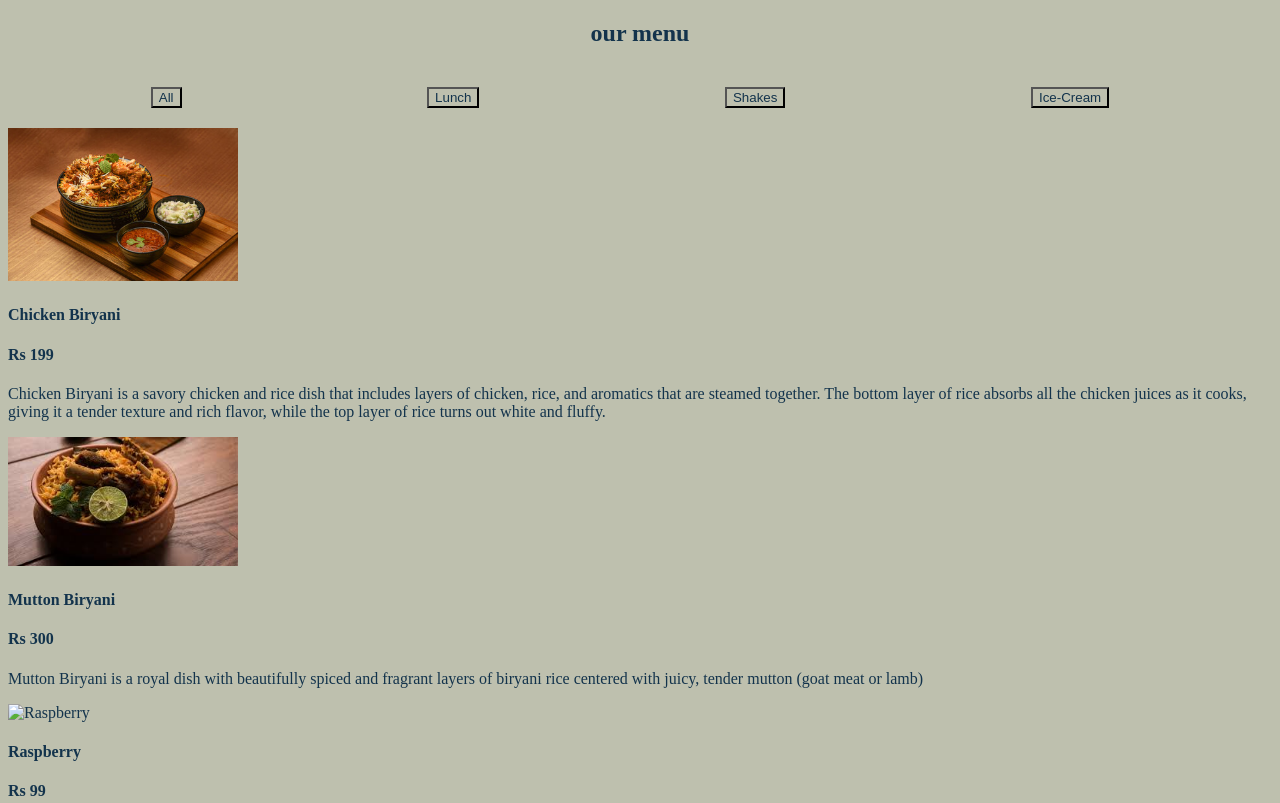
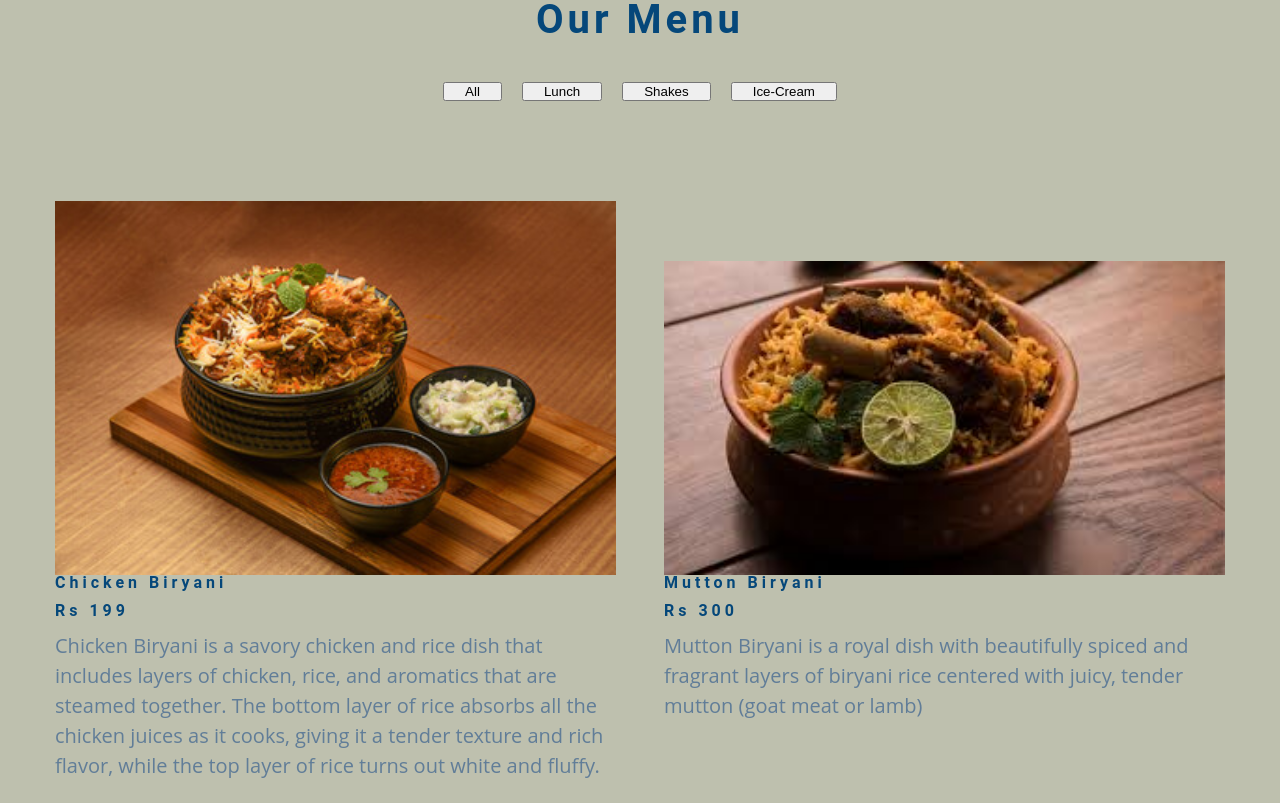
Before and after one commit to Md-Yaseen-Dev/Projects--Html-Js-CSS, a plain HTML site: page Javascript projects/Restaurant Menu/index.html in a window 1280 px wide. Shown: the top 803 px of the page. Drawn offline with Linux system fonts and the light colour scheme.

Commit message:
project completed

```diff
--- a/Javascript projects/Restaurant Menu/Css/Menu.css
+++ b/Javascript projects/Restaurant Menu/Css/Menu.css
@@ -1,16 +1,14 @@
-* {
+body {
     background-color: rgb(190, 192, 174);
-    /* background: #13334c; */
-    /* font-size:10px; */
+    background: #13334c;
+    font-size: 10px;
     color: #13334c;
-
-
 
 }
 
 h2 {
     text-align: center;
-    text-underline-position: below,yellow;
+    text-underline-position: below, yellow;
 }
 
 img {
@@ -21,12 +19,298 @@ img {
 }
 
 .btn-container {
-    position:relative;
-    display: flex;
-    justify-content: space-around;
+    /* position:relative;
+    display: flex; */
+    padding:10px;
+    /* justify-content: space-around; */
     text-align: center;
-    padding: 20px;
-    margin-right: 20px;
-    box
+    /* padding: 20px; */
+    /* margin-right: 20px; */
+    font-size: 50px;
 
 }
+.filter-btn{
+    margin:10px;
+    padding-left: 20px;
+    padding-right: 20px;
+
+}
+
+/* ------------------------------------------------------------------------------------ */
+
+/*
+===============
+Fonts
+===============
+*/
+@import url("https://fonts.googleapis.com/css?family=Open+Sans|Roboto:400,700&display=swap");
+
+/*
+===============
+Variables
+===============
+*/
+
+
+:root {
+    /* dark shades of primary color*/
+    --clr-primary-1: hsl(205, 86%, 17%);
+    --clr-primary-2: hsl(205, 77%, 27%);
+    --clr-primary-3: hsl(205, 72%, 37%);
+    --clr-primary-4: hsl(205, 63%, 48%);
+    /* primary/main color */
+    --clr-primary-5: #49a6e9;
+    /* lighter shades of primary color */
+    --clr-primary-6: hsl(205, 89%, 70%);
+    --clr-primary-7: hsl(205, 90%, 76%);
+    --clr-primary-8: hsl(205, 86%, 81%);
+    --clr-primary-9: hsl(205, 90%, 88%);
+    --clr-primary-10: hsl(205, 100%, 96%);
+    /* darkest grey - used for headings */
+    --clr-grey-1: hsl(209, 61%, 16%);
+    --clr-grey-2: hsl(211, 39%, 23%);
+    --clr-grey-3: hsl(209, 34%, 30%);
+    --clr-grey-4: hsl(209, 28%, 39%);
+    /* grey used for paragraphs */
+    --clr-grey-5: hsl(210, 22%, 49%);
+    --clr-grey-6: hsl(209, 23%, 60%);
+    --clr-grey-7: hsl(211, 27%, 70%);
+    --clr-grey-8: hsl(210, 31%, 80%);
+    --clr-grey-9: hsl(212, 33%, 89%);
+    --clr-grey-10: hsl(210, 36%, 96%);
+    --clr-white: #fff;
+    --clr-red-dark: hsl(360, 67%, 44%);
+    --clr-red-light: hsl(360, 71%, 66%);
+    --clr-green-dark: hsl(125, 67%, 44%);
+    --clr-green-light: hsl(125, 71%, 66%);
+    --clr-black: #222;
+    --clr-gold: #c59d5f;
+    --ff-primary: "Roboto", sans-serif;
+    --ff-secondary: "Open Sans", sans-serif;
+    --transition: all 0.3s linear;
+    --spacing: 0.25rem;
+    --radius: 0.5rem;
+    --light-shadow: 0 5px 15px rgba(0, 0, 0, 0.1);
+    --dark-shadow: 0 5px 15px rgba(0, 0, 0, 0.2);
+    --max-width: 1170px;
+    --fixed-width: 620px;
+}
+
+/*
+===============
+Global Styles
+===============
+*/
+
+*,
+::after,
+::before {
+    margin: 0;
+    padding: 0;
+    box-sizing: border-box;
+}
+
+body {
+    font-family: var(--ff-secondary);
+    background: var(--clr-grey-10);
+    color: var(--clr-grey-1);
+    line-height: 1.5;
+    font-size: 0.875rem;
+}
+
+ul {
+    list-style-type: none;
+}
+
+a {
+    text-decoration: none;
+}
+
+img:not(.logo) {
+    width: 100%;
+}
+
+img {
+    display: block;
+}
+
+h1,
+h2,
+h3,
+h4 {
+    letter-spacing: var(--spacing);
+    text-transform: capitalize;
+    line-height: 1.25;
+    margin-bottom: 0.75rem;
+    font-family: var(--ff-primary);
+}
+
+h1 {
+    font-size: 3rem;
+}
+
+h2 {
+    font-size: 2rem;
+}
+
+h3 {
+    font-size: 1.25rem;
+}
+
+h4 {
+    font-size: 0.875rem;
+}
+
+p {
+    margin-bottom: 1.25rem;
+    color: var(--clr-grey-5);
+}
+
+@media screen and (min-width: 800px) {
+    h1 {
+        font-size: 4rem;
+    }
+
+    h2 {
+        font-size: 2.5rem;
+    }
+
+    h3 {
+        font-size: 1.75rem;
+    }
+
+    h4 {
+        font-size: 1rem;
+    }
+
+    body {
+        font-size: 1rem;
+    }
+
+    h1,
+    h2,
+    h3,
+    h4 {
+        line-height: 1;
+    }
+}
+
+/*  global classes */
+
+.btn {
+    text-transform: uppercase;
+    background: transparent;
+    color: var(--clr-black);
+    padding: 0.375rem 0.75rem;
+    letter-spacing: var(--spacing);
+    display: inline-block;
+    transition: var(--transition);
+    font-size: 0.875rem;
+    border: 2px solid var(--clr-black);
+    cursor: pointer;
+    box-shadow: 0 1px 3px rgba(0, 0, 0, 0.2);
+    border-radius: var(--radius);
+}
+
+.btn:hover {
+    color: var(--clr-white);
+    background: var(--clr-black);
+}
+
+/* section */
+.section {
+    padding: 5rem 0;
+}
+
+.section-center {
+    width: 90vw;
+    margin: 5rem auto;
+    max-width: 1170px;
+}
+
+main {
+    min-height: 100vh;
+    display: grid;
+    place-items: center;
+}
+
+/*
+===============
+Countdown Timer
+===============
+*/
+.gift-img {
+    margin-bottom: 2rem;
+}
+
+.gift-info h3 {
+    text-transform: uppercase;
+    color: var(--clr-primary-3);
+}
+
+.gift-info p {
+    color: var(--clr-grey-6);
+}
+
+.date {
+    color: var(--clr-grey-5);
+    font-size: 0.85rem;
+}
+
+@media screen and (min-width: 992px) {
+    .section-center {
+        display: grid;
+        grid-template-columns: 1fr 1fr;
+        place-items: center;
+        gap: 3rem;
+        width: 95vw;
+    }
+
+    .gift-img {
+        margin-bottom: 0;
+    }
+}
+
+.gift-info p {
+    margin: 2rem 0;
+}
+
+.deadline {
+    display: flex;
+}
+
+.deadline-format {
+    background: var(--clr-grey-1);
+    color: var(--clr-white);
+    margin-right: 1rem;
+    width: 5rem;
+    height: 5rem;
+    display: grid;
+    place-items: center;
+    text-align: center;
+}
+
+.deadline-format span {
+    display: block;
+    text-transform: uppercase;
+    letter-spacing: 2px;
+    font-size: 0.85rem;
+}
+
+.deadline h4:not(.expired) {
+    font-size: 2rem;
+    margin-bottom: 0.25rem;
+    letter-spacing: var(--spacing);
+}
+
+body {
+    background-color: rgb(190, 192, 174);
+    /* background: #378a0e; */
+    font-size: 20px;
+    color: #05477a;
+
+}
+
+.btn-container {
+    font-size: 30px;
+}
--- a/Javascript projects/Restaurant Menu/index.html
+++ b/Javascript projects/Restaurant Menu/index.html
@@ -29,7 +29,7 @@
       <div class="section-center">
         <!-- single item -->
         <article class="menu-item">
-          <img src="./img/item1.jpg" class="photo" alt="menu item" />
+          <img src="./img/item1.jpg" class="photo" width ="10px" alt="menu item" />
           <div class="item-info">
             <header>
               <h4>Chicken Biryani</h4>
```
